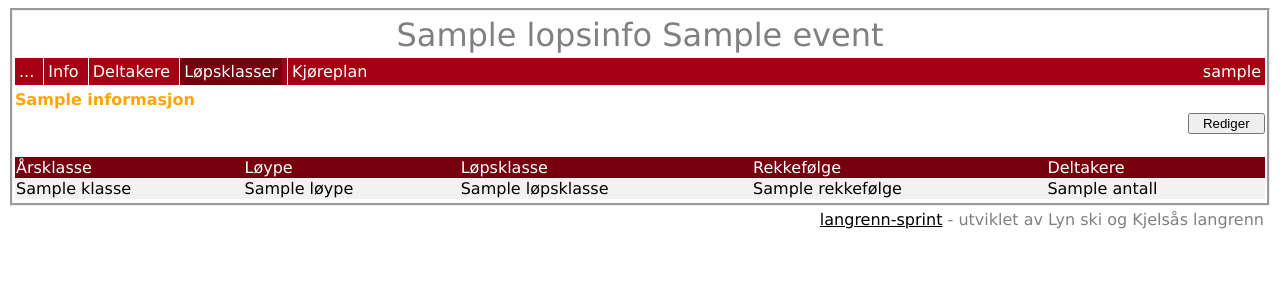
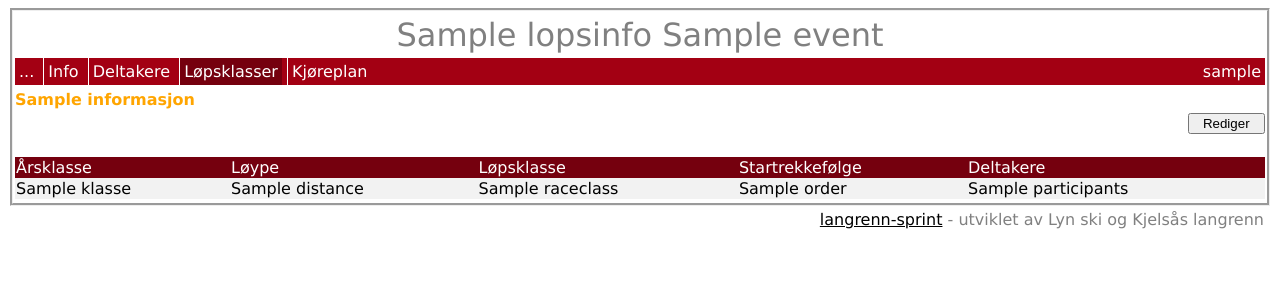
Before and after one commit to langrenn-sprint/event-service-gui, a Python web app: template src/event_service_gui/templates/raceclasses.html in a window 1280 px wide. Shown: the top 300 px of the page. Run offline with Jinja, Linux system fonts and the light colour scheme; the template is opened without the code that fills it: most values are stand-ins (such as "Sample title", 1, 10 or a date in 2020).

Commit message:
Edit raceclasses #7

```diff
--- a/src/event_service_gui/templates/raceclasses.html
+++ b/src/event_service_gui/templates/raceclasses.html
@@ -35,17 +35,17 @@
           <td>Årsklasse</td>
           <td>Løype</td>
           <td>Løpsklasse</td>
-          <td>Rekkefølge</td>
-          <td>Deltakere</td>
+          <td>Startrekkefølge</td>
+          <td>Antall påmeldte</td>
         </tr>
         {% for klasse in ageclasses %}
             <input type="hidden" name="ageclass_{{ klasse.Klasse }}" value="{{ klasse.Klasse }}">
             <tr>
               <td>{{ klasse.Klasse }}</td>
-              <td>{{ klasse.Løype }}</td>
-              <td><input type=text name="raceclass_{{ klasse.Klasse }}" value="{{ klasse.Løpsklasse }}"></td>
-              <td><input type=text name="order_{{ klasse.Klasse }}" value="{{ klasse.Rekkefølge }}"></td>
-              <td>{{ klasse.Antall }}</td>
+              <td>{{ klasse.Distance }}</td>
+              <td><input type=text name="raceclass_{{ klasse.Klasse }}" value="{{ klasse.Raceclass }}"></td>
+              <td><input type=text name="order_{{ klasse.Klasse }}" value="{{ klasse.Order }}"></td>
+              <td>{{ klasse.Participants }}</td>
             </tr>
         {% endfor %}
       </table>
@@ -67,16 +67,16 @@
         <td>Årsklasse</td>
         <td>Løype</td>
         <td>Løpsklasse</td>
-        <td>Rekkefølge</td>
+        <td>Startrekkefølge</td>
         <td>Deltakere</td>
       </tr>
       {% for klasse in ageclasses %}
           <tr>
             <td>{{ klasse.Klasse }}</td>
-            <td>{{ klasse.Løype }}</td>
-            <td>{{ klasse.Løpsklasse }}</td>
-            <td>{{ klasse.Rekkefølge }}</td>
-            <td>{{ klasse.Antall }}</td>
+            <td>{{ klasse.Distance }}</td>
+            <td>{{ klasse.Raceclass }}</td>
+            <td>{{ klasse.Order }}</td>
+            <td>{{ klasse.Participants }}</td>
           </tr>
       {% endfor %}
     </table>
```
Also changed, not shown: src/event_service_gui/services/raceclasses_adapter.py (+30 -2 lines), src/event_service_gui/views/raceclasses.py (+16 -1 lines).
